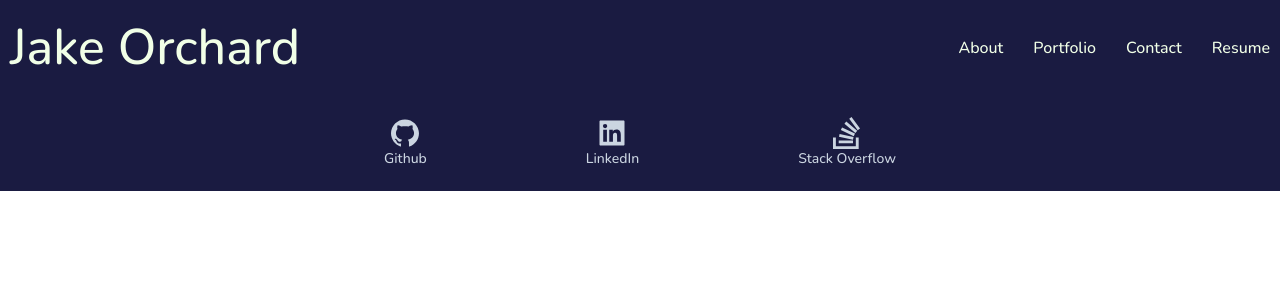
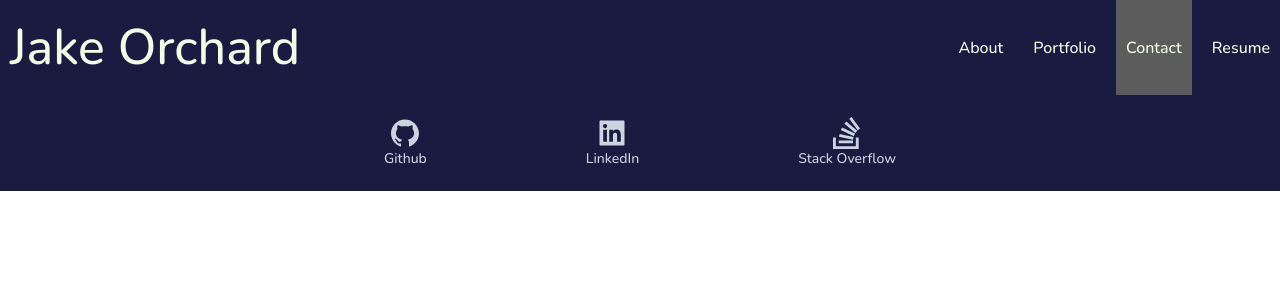
Before and after one commit to Jake-Orch/Portfolio-mk2, a React (Create React App) app: page / in a window 1280 px wide. Shown: the top 300 px of the page. Built offline with nearby package versions, Linux system fonts and the light colour scheme.

Commit message:
contact route changed

```diff
--- a/src/components/Navbar.jsx
+++ b/src/components/Navbar.jsx
@@ -13,7 +13,7 @@ const Navbar = () => {
           {/* Here I have defined all of my page tabs, using the CustomLink function to add more style to them*/}
           <CustomLink to="/Portfolio-mk2/">About</CustomLink>
           <CustomLink to="/Portfolio-mk2/portfolio">Portfolio</CustomLink>
-          <CustomLink to="/Portfolio-mk2/contact">Contact</CustomLink>
+          <CustomLink to="/">Contact</CustomLink>
           <CustomLink to="/Portfolio-mk2/resume">Resume</CustomLink>
         </ul>
       </nav>
```
